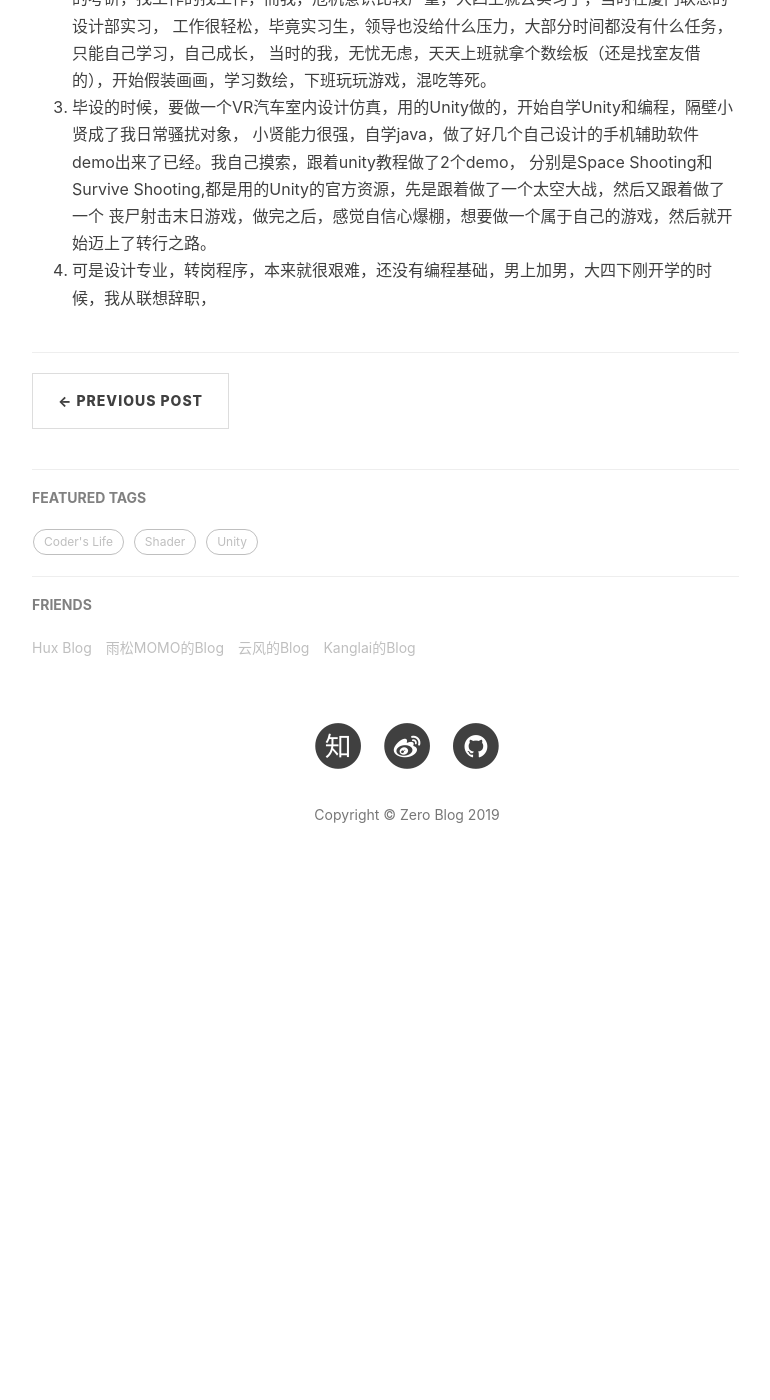
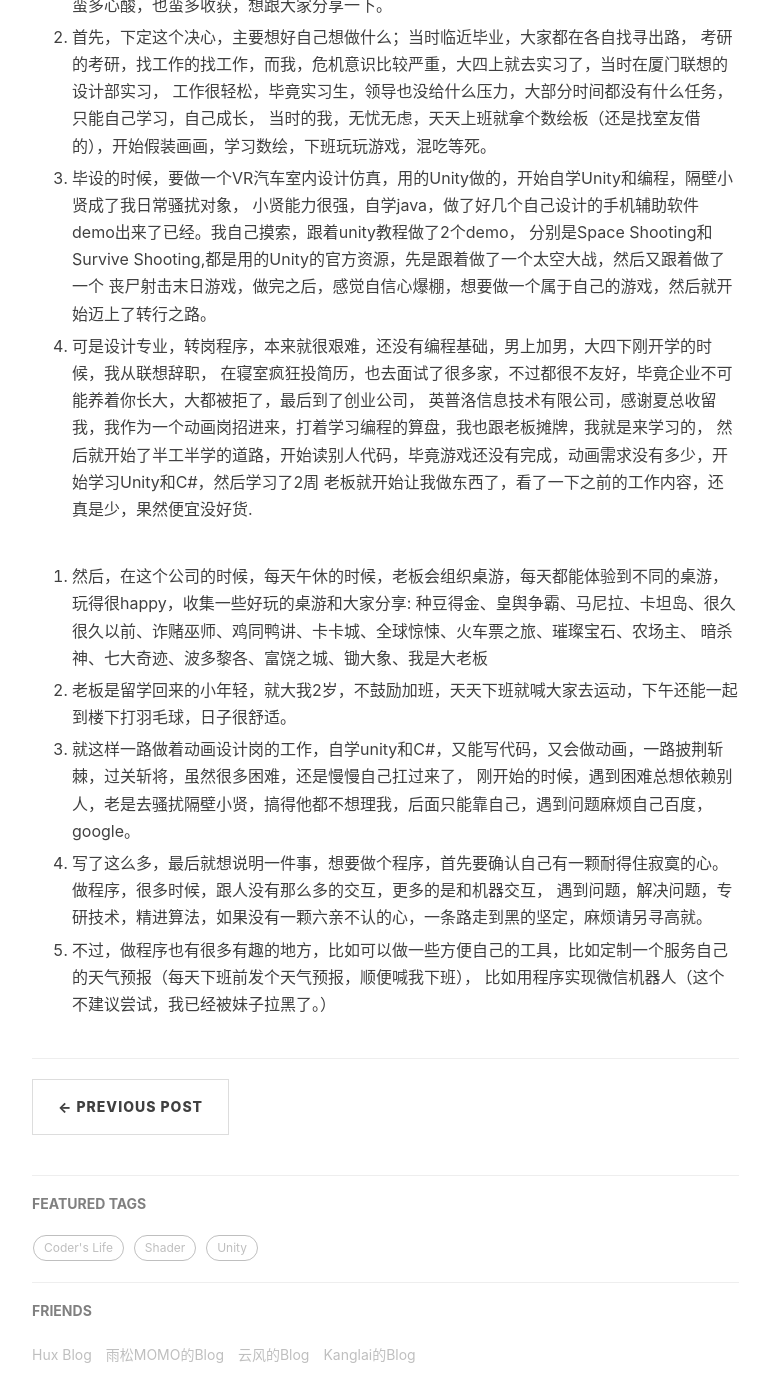
Before and after one commit to tingdahaideshengyin/aver58.github.io, a Jekyll site: the page built from _posts/2019-08-21-BecomeProgramer0.md, in a window 1280 px wide and 1400 px high, scrolled down 705 px. Shown: the whole window, without its empty margins (233-1003 px from the left). Built offline with Jekyll 4.4.1, drawn with Linux system fonts in a browser that asks for light colours; nearby versions of some CDN libraries; comment, search, counter and statistics services are not loaded; before the commit the page ends 1624 px from its top, so only the background shows below that; some of the changed text lies outside the part shown.

Commit message:
+ 第一章

```diff
--- a/_posts/2019-08-21-BecomeProgramer0.md
+++ b/_posts/2019-08-21-BecomeProgramer0.md
@@ -1,6 +1,6 @@
 ---
 layout:     post
-title:      "第一章·审视自己"
+title:      "第一章·一颗六亲不认的心做程序"
 subtitle:   "转岗做个程序"
 date:       2019-08-20 11:00:00
 author:     "Zero"
@@ -12,12 +12,60 @@ tags:
 ### 第一章·审视自己
 1. 17年大学毕业，转眼毕业2年多了，回顾自己磕磕碰碰从设计专业，转岗到Unity3D客户端，
 蛮多心酸，也蛮多收获，想跟大家分享一下。
+
 2. 首先，下定这个决心，主要想好自己想做什么；当时临近毕业，大家都在各自找寻出路，
 考研的考研，找工作的找工作，而我，危机意识比较严重，大四上就去实习了，当时在厦门联想的设计部实习，
 工作很轻松，毕竟实习生，领导也没给什么压力，大部分时间都没有什么任务，只能自己学习，自己成长，
 当时的我，无忧无虑，天天上班就拿个数绘板（还是找室友借的），开始假装画画，学习数绘，下班玩玩游戏，混吃等死。
+
 3. 毕设的时候，要做一个VR汽车室内设计仿真，用的Unity做的，开始自学Unity和编程，隔壁小贤成了我日常骚扰对象，
 小贤能力很强，自学java，做了好几个自己设计的手机辅助软件demo出来了已经。我自己摸索，跟着unity教程做了2个demo，
 分别是Space Shooting和Survive Shooting,都是用的Unity的官方资源，先是跟着做了一个太空大战，然后又跟着做了一个
 丧尸射击末日游戏，做完之后，感觉自信心爆棚，想要做一个属于自己的游戏，然后就开始迈上了转行之路。
+
 4. 可是设计专业，转岗程序，本来就很艰难，还没有编程基础，男上加男，大四下刚开学的时候，我从联想辞职，
+在寝室疯狂投简历，也去面试了很多家，不过都很不友好，毕竟企业不可能养着你长大，大都被拒了，最后到了创业公司，
+英普洛信息技术有限公司，感谢夏总收留我，我作为一个动画岗招进来，打着学习编程的算盘，我也跟老板摊牌，我就是来学习的，
+然后就开始了半工半学的道路，开始读别人代码，毕竟游戏还没有完成，动画需求没有多少，开始学习Unity和C#，然后学习了2周
+老板就开始让我做东西了，看了一下之前的工作内容，还真是少，果然便宜没好货.
+
+<!--
+ 时间 | 工作内容
+ ---|---
+ 2017.04.05 | 完成游戏动画工作交接，全面了解美术进度
+ 2017.04.10 | 学习C#与Unity
+ 2017.04.17 | 请假一周，完成毕业设计相关事宜
+ 2017.04.24 | 完成左右键操作面板的设计、完成操作面板相关动画
+ 2017.05.01 | 调查员移动效果制作、怪物移动效果制作、设施建设与升级的动画效果、与陈义琳合作，实现怪物部署的操作逻辑
+ 2017.05.08 | 设施的呼吸动画设计、召唤进度法阵的布局与动画设计、游戏开始界面的套用、神器组合的动画效果、游戏输赢的动画制作
+ 2017.05.15 | 信息窗和log窗的弹出和卷起动画、将动画与游戏逻辑部分整合，修正bug、搜集预告片相关的前置资源，做好准备
+ 2017.05.22 | 游戏开始画面套用、战斗的简易动画、游戏输赢的动画、游戏音乐音效套用
+ 2017.05.29 | UI查漏补缺、信息显示栏美化、部署界面优化、游戏内设置界面制作（最少游戏要能有按钮退出）、资源优化，减小游戏包的大小
+ 2017.06.05 | nil
+ 2017.06.12 | 新UI套用到游戏中\搜集素材，制作游戏宣传片\预制宣传片需要的美术需求
+ 2017.06.19 | 游戏UI布局调整\调查员移动动画制作\针对游戏内容进行查漏补缺
+ 2017.07.03 | 游戏bug和不合理地方的修改
+ 2017.07.10 | 针对目前游戏内容，寻找缺失的UI，并整理需求。\设计剧本选择界面\为log区信息添加时间戳\添加调查员的等级标识\代码优化与查漏补缺
+ 2017.07.24 | 新的邪神与怪物加入游戏\调查员面板修改\Log区内容调整\更新宣传片
+ 2017.07.31 | 音量控制、怪物、关卡选择界面更新、完成教学关卡、更新宣传片
+ 2017.08.06 | 更新宣传片
+ 2017.08.16 | 我们目前有3个地方要做，一个是之前的gallery，然后是现有的教学关，需要重新做进入方式。第三个是把游戏Help里面的guide做成一本书。
+ 2017.08.21 | 教学关卡
+
+ -->
+
+5. 然后，在这个公司的时候，每天午休的时候，老板会组织桌游，每天都能体验到不同的桌游，玩得很happy，收集一些好玩的桌游和大家分享:
+种豆得金、皇舆争霸、马尼拉、卡坦岛、很久很久以前、诈赌巫师、鸡同鸭讲、卡卡城、全球惊悚、火车票之旅、璀璨宝石、农场主、
+暗杀神、七大奇迹、波多黎各、富饶之城、锄大象、我是大老板
+
+6. 老板是留学回来的小年轻，就大我2岁，不鼓励加班，天天下班就喊大家去运动，下午还能一起到楼下打羽毛球，日子很舒适。
+
+7. 就这样一路做着动画设计岗的工作，自学unity和C#，又能写代码，又会做动画，一路披荆斩棘，过关斩将，虽然很多困难，还是慢慢自己扛过来了，
+刚开始的时候，遇到困难总想依赖别人，老是去骚扰隔壁小贤，搞得他都不想理我，后面只能靠自己，遇到问题麻烦自己百度，google。
+
+8. 写了这么多，最后就想说明一件事，想要做个程序，首先要确认自己有一颗耐得住寂寞的心。
+做程序，很多时候，跟人没有那么多的交互，更多的是和机器交互，
+遇到问题，解决问题，专研技术，精进算法，如果没有一颗六亲不认的心，一条路走到黑的坚定，麻烦请另寻高就。
+
+9. 不过，做程序也有很多有趣的地方，比如可以做一些方便自己的工具，比如定制一个服务自己的天气预报（每天下班前发个天气预报，顺便喊我下班），
+比如用程序实现微信机器人（这个不建议尝试，我已经被妹子拉黑了。）
```
